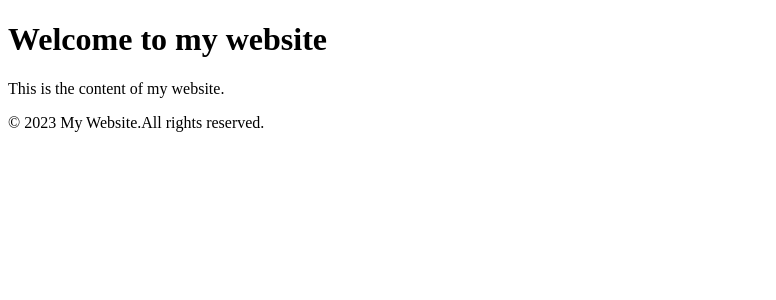
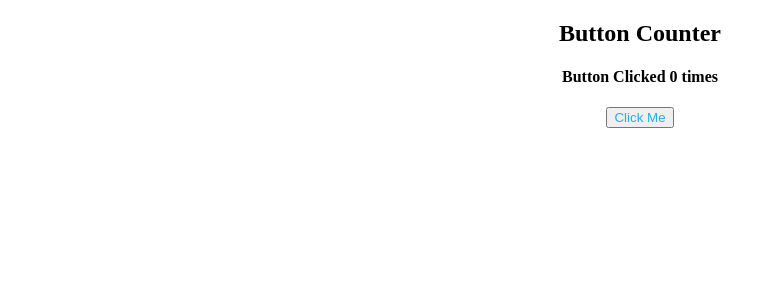
Before and after one commit to acciojob/relative-list-react-rambabu1458, a React app: page / in a window 1280 px wide. Shown: the top 300 px of the page, without its empty margins (0-776 px from the left). Built offline with nearby package versions, Linux system fonts and the light colour scheme.

Commit message:
Button count

```diff
--- a/src/components/App.js
+++ b/src/components/App.js
@@ -2,20 +2,23 @@ import React from "react";
 import RelativeList from "./RelativeList ";
 import PageLayout from "./PageLayout";
 import SumCalculator from "./SumCalculator";
+import './../styles/App.css';
+import ButtonCounter from "./ButtonCounter";
 
 const App = () => {
   const date = new Date().getFullYear();
   return (
     <div id="main">
-      {/* Do not remove the main div
-      <RelativeList /> */}
-      <PageLayout
+      {/* {/* Do not remove the main div */}
+      {/* <RelativeList /> */}
+      {/* <PageLayout
         header={<h1>Welcome to my website</h1>}
         footer={<p>&copy; 2023 My Website.All rights reserved.</p>}
       >
         <p>This is the content of my website.</p>
-      </PageLayout>
+      </PageLayout> */}
       {/* <SumCalculator/> */}
+      <ButtonCounter/>
     </div>
   );
 };
--- /dev/null
+++ b/src/components/ButtonCounter.jsx
@@ -0,0 +1,17 @@
+import React, { useState } from 'react'
+
+const ButtonCounter = () => {
+    const [increment,setIncrement]= useState(0);
+    const handleClick = () => {
+        setIncrement((prevCount => prevCount + 1));
+      };
+  return (
+    <div>
+        <h2>Button Counter</h2>
+        <h4>Button Clicked {increment} {increment === 1 ? 'time' : 'times'}</h4>
+        <button onClick={handleClick}>Click Me</button>
+    </div>
+  )
+}
+
+export default ButtonCounter
--- a/src/styles/App.css
+++ b/src/styles/App.css
@@ -1,6 +1,8 @@
+*{
+    text-align: center;
+}
 h1 {
     color: #27aedb;
-    text-align: center;
     }
 
 
@@ -10,8 +12,18 @@ button{
     justify-content: center;
     align-items: center;
 }
-h2{
+footer{
+    position: absolute;
+    bottom: 0;
+    left: 0;
+    right: 0;
     background-color: black;
-    color: yellow;
-    text-align: center;
+    color: white;
 }
+main{
+    align-content: center;
+    height: calc(100vh - 80px);
+}
+#main{
+    height: calc(100vh - 30px);
+}
```
